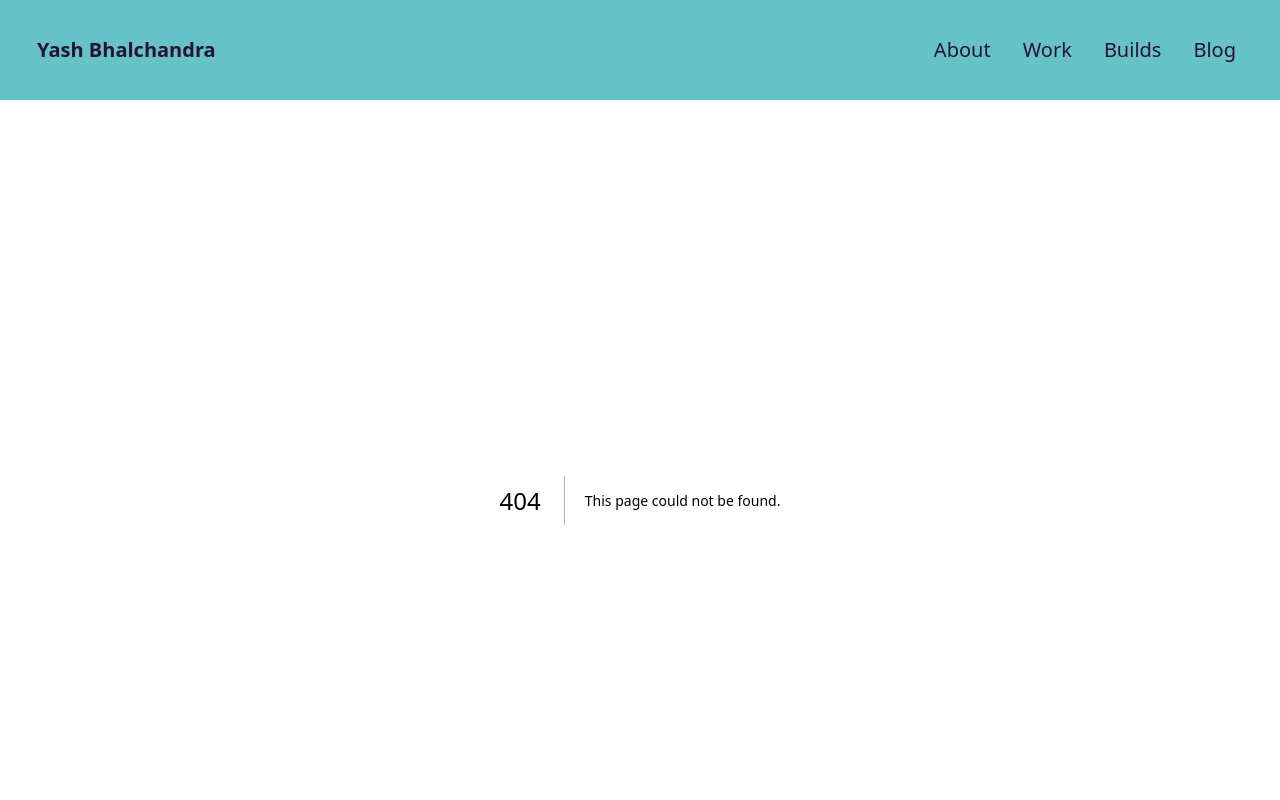
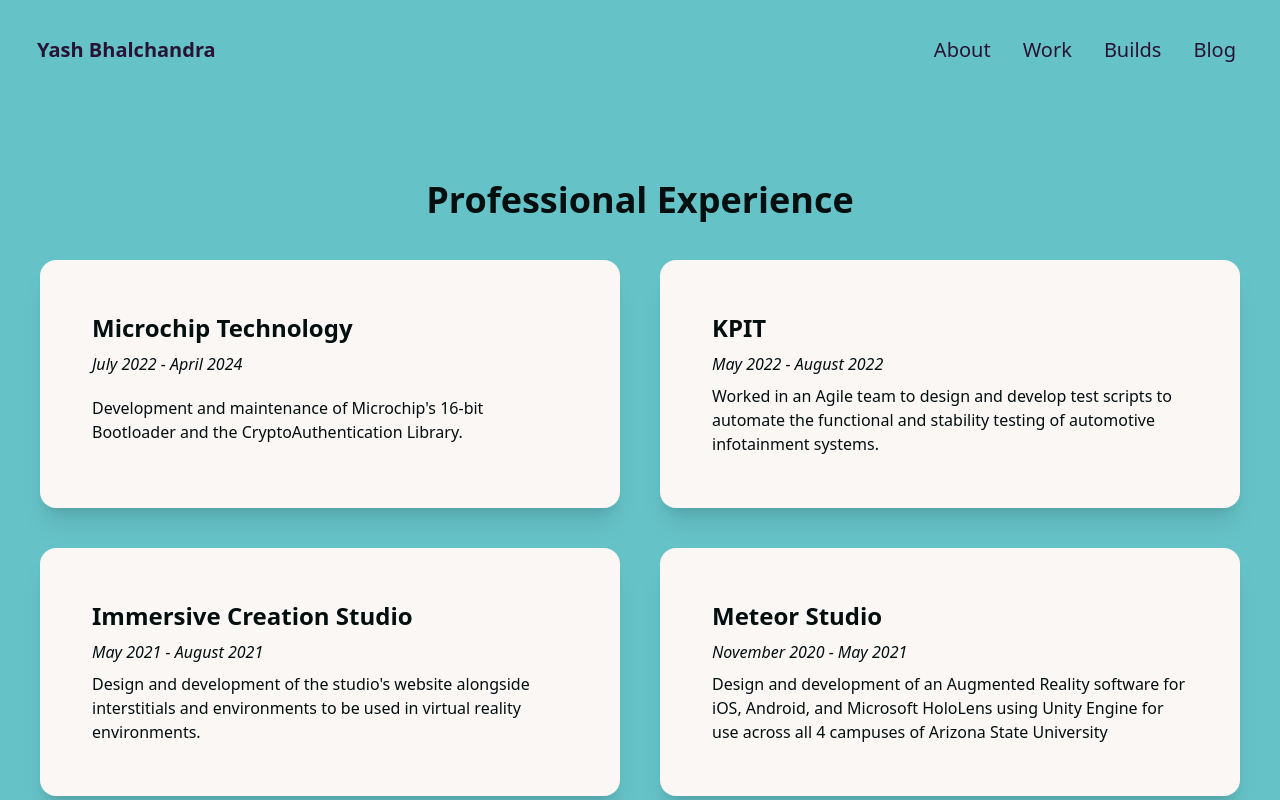
Before and after one commit to yashbhal/portfolio-web, a Next.js app: page /Work in a window 1280 px wide. Before the commit this address had no page. Shown: the top 800 px of the page. Built offline with nearby package versions, Linux system fonts and the light colour scheme.

Commit message:
Work section built

```diff
--- /dev/null
+++ b/app/Work/page.tsx
@@ -0,0 +1,51 @@
+import React from "react";
+
+const experiences = [
+  {
+    time: "July 2022 - April 2024",
+    company: "Microchip Technology",
+    description:
+      "Development and maintenance of Microchip's 16-bit Bootloader and the CryptoAuthentication Library.",
+  },
+  {
+    time: "May 2022 - August 2022",
+    company: "KPIT",
+    description:
+      "Worked in an Agile team to design and develop test scripts to automate the functional and stability testing of automotive infotainment systems.",
+  },
+  {
+    time: "May 2021 - August 2021",
+    company: "Immersive Creation Studio",
+    description:
+      "Design and development of the studio's website alongside interstitials and environments to be used in virtual reality environments.",
+  },
+  {
+    time: "November 2020 - May 2021",
+    company: "Meteor Studio",
+    description:
+      "Design and development of an Augmented Reality software for iOS, Android, and Microsoft HoloLens using Unity Engine for use across all 4 campuses of Arizona State University",
+  },
+];
+
+const Work = () => {
+  return (
+    <div className="min-h-screen bg-primary text-primary-content px-10 py-20">
+      <h1 className="text-4xl font-bold text-center mb-10">
+        Professional Experience
+      </h1>
+      <div className="grid grid-cols-1 md:grid-cols-2 gap-10">
+        {experiences.map((exp, index) => (
+          <div key={index} className="card bg-base-100 shadow-xl p-5">
+            <div className="card-body">
+              <h2 className="card-title text-2xl font-bold">{exp.company}</h2>
+              <p className="italic">{exp.time}</p>
+              <p>{exp.description}</p>
+            </div>
+          </div>
+        ))}
+      </div>
+    </div>
+  );
+};
+
+export default Work;
```
